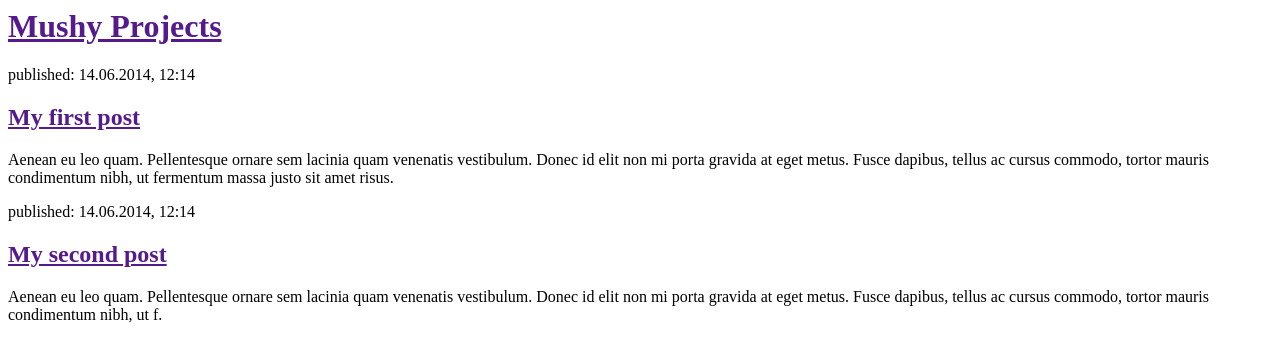
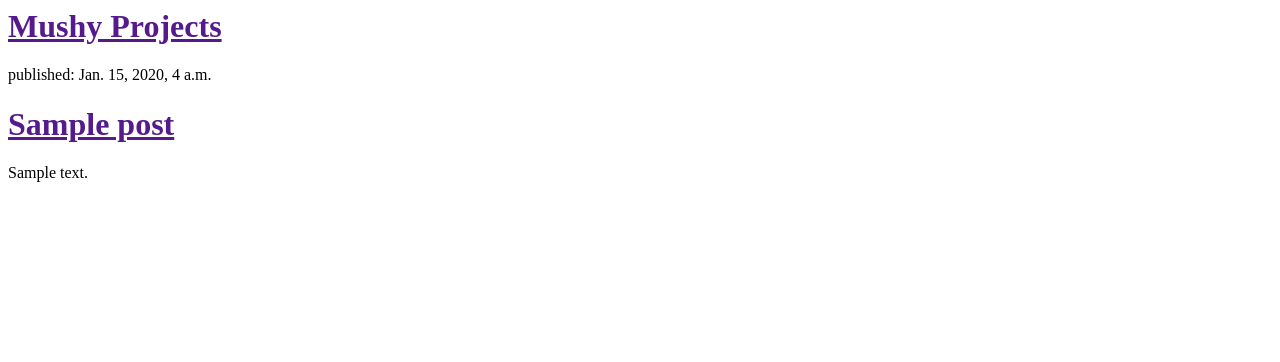
Before and after one commit to angelackc/my-first-blog, a Django app: template blog/templates/blog/post_list.html in a window 1280 px wide. Shown: the top 362 px of the page. Run offline with Django 3.2, Linux system fonts and the light colour scheme; the template is opened without the code that fills it: values that come from a table or form of the project are taken from there, others are empty; tables that the repository leaves empty hold one stand-in row (values such as "Sample post").

Commit message:
Modified templates to display posts from database.

```diff
--- a/blog/models.py
+++ b/blog/models.py
@@ -1,6 +1,5 @@
 from django.db import models
 from django.utils import timezone
-
 
 class Post(models.Model):
     author = models.ForeignKey('auth.User')
--- a/blog/templates/blog/post_list.html
+++ b/blog/templates/blog/post_list.html
@@ -7,16 +7,12 @@
             <h1><a href="">Mushy Projects</a></h1>
         </div>
 
-        <div>
-            <p>published: 14.06.2014, 12:14</p>
-            <h2><a href="">My first post</a></h2>
-            <p>Aenean eu leo quam. Pellentesque ornare sem lacinia quam venenatis vestibulum. Donec id elit non mi porta gravida at eget metus. Fusce dapibus, tellus ac cursus commodo, tortor mauris condimentum nibh, ut fermentum massa justo sit amet risus.</p>
-        </div>
-
-        <div>
-            <p>published: 14.06.2014, 12:14</p>
-            <h2><a href="">My second post</a></h2>
-            <p>Aenean eu leo quam. Pellentesque ornare sem lacinia quam venenatis vestibulum. Donec id elit non mi porta gravida at eget metus. Fusce dapibus, tellus ac cursus commodo, tortor mauris condimentum nibh, ut f.</p>
-        </div>
+        {% for post in posts %}
+            <div>
+                <p>published: {{ post.published_date }}</p>
+                <h1><a href="">{{ post.title }}</a></h1>
+                <p>{{ post.text|linebreaksbr }}</p>
+            </div>
+        {% endfor %}
     </body>
 </html>
--- a/blog/views.py
+++ b/blog/views.py
@@ -1,5 +1,7 @@
 from django.shortcuts import render
+from django.utils import timezone
+from .models import Post
 
-# Create your views here.
 def post_list(request):
-    return render(request, 'blog/post_list.html', {})
+    posts = Post.objects.filter(published_date__lte=timezone.now()).order_by('published_date')
+    return render(request, 'blog/post_list.html', {'posts':posts})
```
